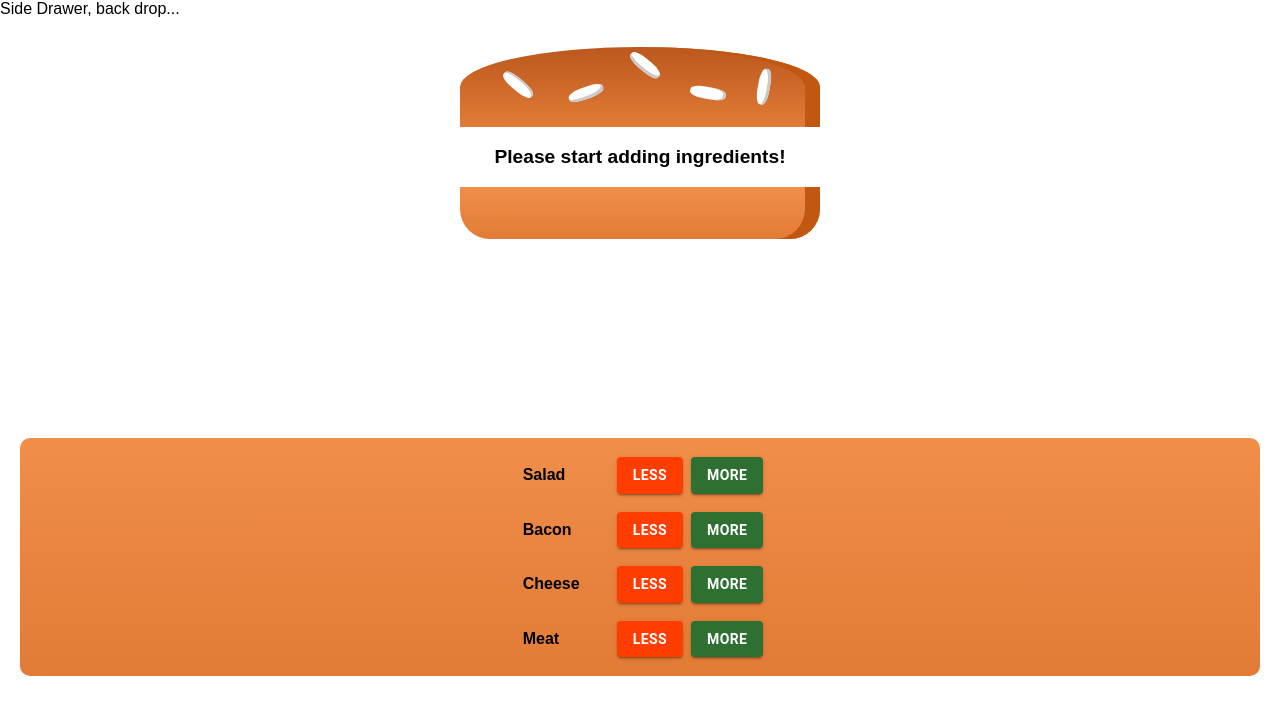
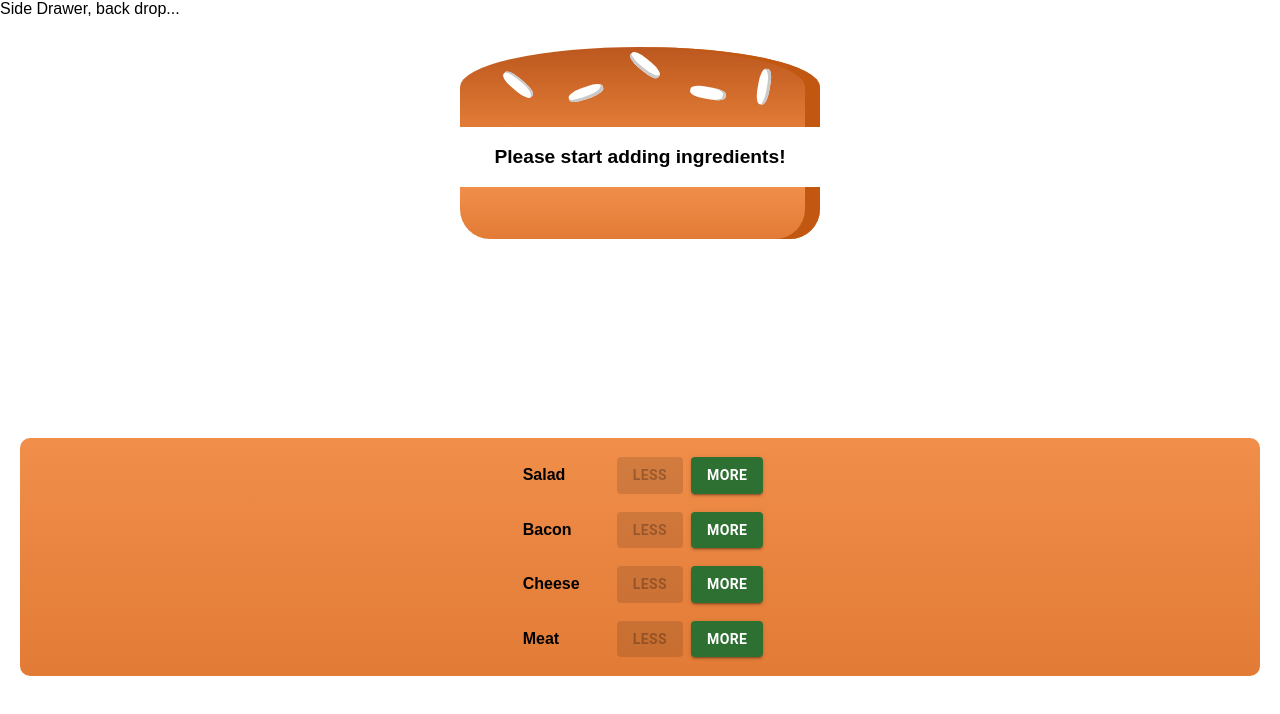
Before and after one commit to ciamac-da/react-burger-builder-app, a React app: page / in a window 1280 px wide. Shown: the top 714 px of the page. Built offline with nearby package versions, Linux system fonts and the light colour scheme; a web font is replaced by a local one.

Commit message:
Verified by Marti4n v1.1.2 removing ingredinets safely

```diff
--- a/src/components/Burger/BuildControls/BuildControl/BuildControl.js
+++ b/src/components/Burger/BuildControls/BuildControl/BuildControl.js
@@ -9,7 +9,12 @@
   return (
     <div className={classes.BuildControl}>
       <div className={classes.Label}>{props.label} </div>
-      <Button className={classes.More} variant="contained" >
+      <Button
+      className={classes.More}
+      variant="contained"
+      onClick={props.removed}
+      disabled={props.disabled}
+      >
         Less
       </Button>
       <Button
--- a/src/components/Burger/BuildControls/BuildControls.js
+++ b/src/components/Burger/BuildControls/BuildControls.js
@@ -19,6 +19,8 @@
             key={ctrl.label}
             label={ctrl.label}
             added={()=> props.ingredientAdded(ctrl.type)}
+            removed={()=> props.ingredientRemoved(ctrl.type)}
+            disabled={props.disabled[ctrl.type]}
             />
         ))}
         </div>
--- a/src/components/BurgerBulder/BurgerBuilder.js
+++ b/src/components/BurgerBulder/BurgerBuilder.js
@@ -35,14 +35,42 @@
     const oldPrice = this.state.totalPrice;
     const newPrice = oldPrice +priceAddition
     this.setState({ingredients: updatedIngredients, totalPrice: newPrice })
+  };
+
+  removeIngredientHandler = (type) => {
+    const oldCount = this.state.ingredients[type];
+    if(oldCount <= 0){
+        return;
+    }
+    const updatedCount = oldCount -1;
+    const updatedIngredients = {
+      ...this.state.ingredients,
+    };
+    updatedIngredients[type] = updatedCount;
+    const priceDeduction = INGREDIENT_PRICES[type]
+    const oldPrice = this.state.totalPrice;
+    const newPrice = oldPrice - priceDeduction;
+    this.setState({ingredients: updatedIngredients, totalPrice: newPrice })
 
   };
 
   render() {
+  let disabledInfo = {
+      ...this.state.ingredients
+  }
+
+  for (let key in disabledInfo){
+      disabledInfo[key] = disabledInfo[key] <= 0
+  }
+
     return (
       <Aux>
         <Burger ingredients={this.state.ingredients} />
-        <BurgerControls ingredientAdded={this.addIngredientHandler} />
+        <BurgerControls
+        ingredientAdded={this.addIngredientHandler}
+        ingredientRemoved={this.removeIngredientHandler}
+        disabled={disabledInfo}
+        />
       </Aux>
     );
   }
```
